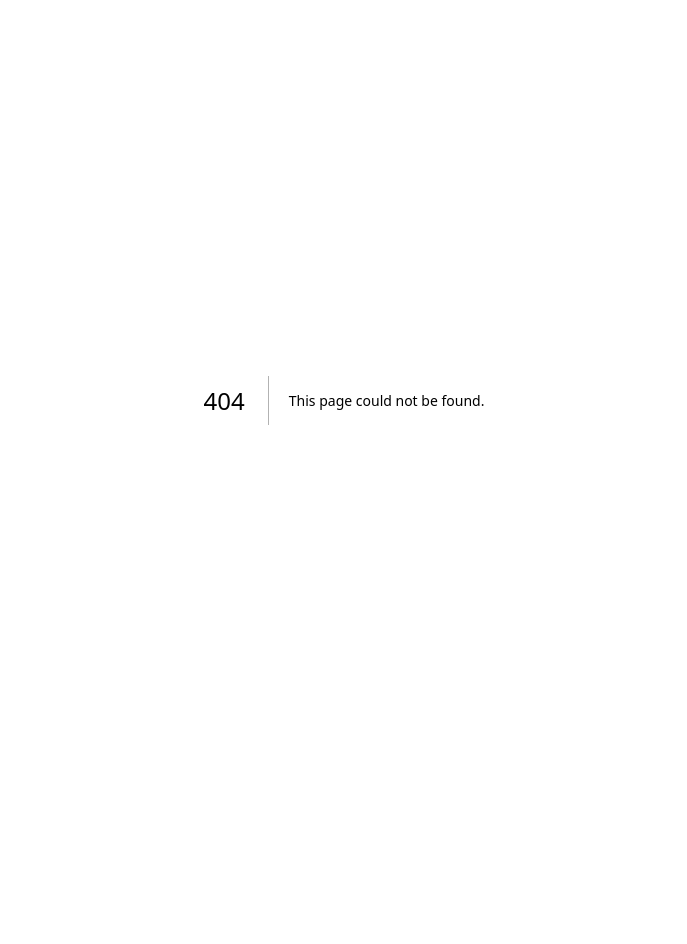
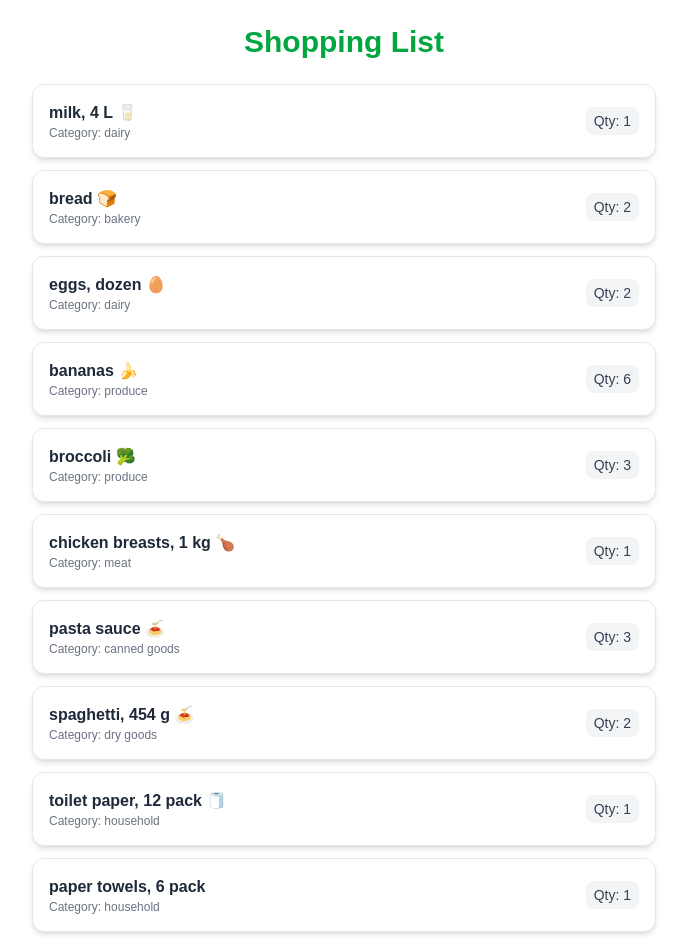
Before and after one commit to AlexR4000/cprg306-assignments, a Next.js app: page /week-3 in a window 1280 px wide. Before the commit this address had no page. Shown: the top 944 px of the page, without its empty margins (296-983 px from the left). Before the commit the page ends 800 px from the top, so only its background shows below. Built offline with nearby package versions, Linux system fonts and the light colour scheme.

Commit message:
change "Week 2" to week-2 and made weekl-3

```diff
--- a/app/page.js
+++ b/app/page.js
@@ -8,12 +8,16 @@ export default function Home() {
       <h1 className="text-2xl font-bold mb-4">
         CPRG 306: Web Development 2 - Assignments
       </h1>
-      <Link
-        href="/week-2"
-        className="text-cyan-600 underline hover:text-cyan-300"
-      >
-        Go to Week 2 Page
-      </Link>
+      <ul>
+        <li>
+        <Link href= "/week-2" className="text-cyan-600 underline hover:text-cyan-300">Go to Week 2 Page</Link>
+        </li>
+        <li>
+        <Link href= "/week-3" className="text-cyan-600 underline hover:text-cyan-300">Go to Week 3 Page</Link>
+        </li>
+      </ul>
+
+
     </main>
   );
 }
--- a/app/Week 2/page.js
+++ b/app/week-2/page.js
@@ -1,6 +1,7 @@
 // app/week-2/page.js
 
 import StudentInfo from "./student-info";
+
 
 export default function Week2Page() {
   return (
--- /dev/null
+++ b/app/week-3/item-list.js
@@ -0,0 +1,93 @@
+import Item from "./item";
+
+export default function itemList(){
+
+    const item1 = {
+    name: "milk, 4 L 🥛",
+    quantity: 1,
+    category: "dairy",
+    };
+
+    const item2 = {
+    name: "bread 🍞",
+    quantity: 2,
+    category: "bakery",
+    };
+
+    const item3 = {
+    name: "eggs, dozen 🥚",
+    quantity: 2,
+    category: "dairy",
+    };
+
+    const item4 = {
+    name: "bananas 🍌",
+    quantity: 6,
+    category: "produce",
+    };
+
+    const item5 = {
+    name: "broccoli 🥦",
+    quantity: 3,
+    category: "produce",
+    };
+
+    const item6 = {
+    name: "chicken breasts, 1 kg 🍗",
+    quantity: 1,
+    category: "meat",
+    };
+
+    const item7 = {
+    name: "pasta sauce 🍝",
+    quantity: 3,
+    category: "canned goods",
+    };
+
+    const item8 = {
+    name: "spaghetti, 454 g 🍝",
+    quantity: 2,
+    category: "dry goods",
+    };
+
+    const item9 = {
+    name: "toilet paper, 12 pack 🧻",
+    quantity: 1,
+    category: "household",
+    };
+
+    const item10 = {
+    name: "paper towels, 6 pack",
+    quantity: 1,
+    category: "household",
+    };
+
+    const item11 = {
+    name: "dish soap 🍽️",
+    quantity: 1,
+    category: "household",
+    };
+
+    const item12 = {
+    name: "hand soap 🧼",
+    quantity: 4,
+    category: "household",
+    };
+
+    return (
+    <ul className="space-y-3 mt-4">
+      <Item {...item1} />
+      <Item {...item2} />
+      <Item {...item3} />
+      <Item {...item4} />
+      <Item {...item5} />
+      <Item {...item6} />
+      <Item {...item7} />
+      <Item {...item8} />
+      <Item {...item9} />
+      <Item {...item10} />
+      <Item {...item11} />
+      <Item {...item12} />
+    </ul>
+  );
+}
--- /dev/null
+++ b/app/week-3/item.js
@@ -0,0 +1,15 @@
+
+
+export default function Item({ name, quantity, category }) {
+  return (
+    <li className="p-4 rounded-xl shadow-md bg-white border border-gray-200 flex justify-between items-center hover:shadow-lg transition">
+      <div className="flex flex-col">
+        <span className="font-semibold text-gray-800">{name}</span>
+        <span className="text-xs text-gray-500">Category: {category}</span>
+      </div>
+      <span className="text-sm font-medium text-gray-700 bg-gray-100 px-2 py-1 rounded-lg">
+        Qty: {quantity}
+      </span>
+    </li>
+  );
+}
--- /dev/null
+++ b/app/week-3/page.js
@@ -0,0 +1,12 @@
+import ItemList from "./item-list";
+
+export default function Page() {
+  return (
+    <main className="p-6 max-w-2xl mx-auto">
+      <h1 className="text-3xl font-bold mb-6 text-center text-green-600">
+        Shopping List
+      </h1>
+      <ItemList />
+    </main>
+  );
+}
```
Also changed, not shown: app/week-2/student-info.js (renamed from app/Week 2/student-info.js).
